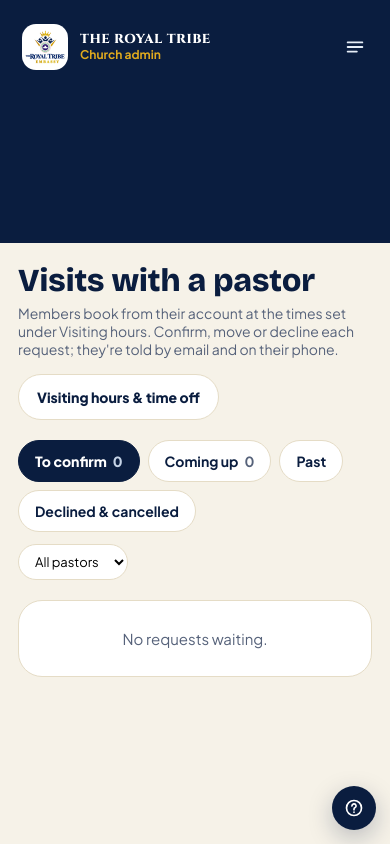
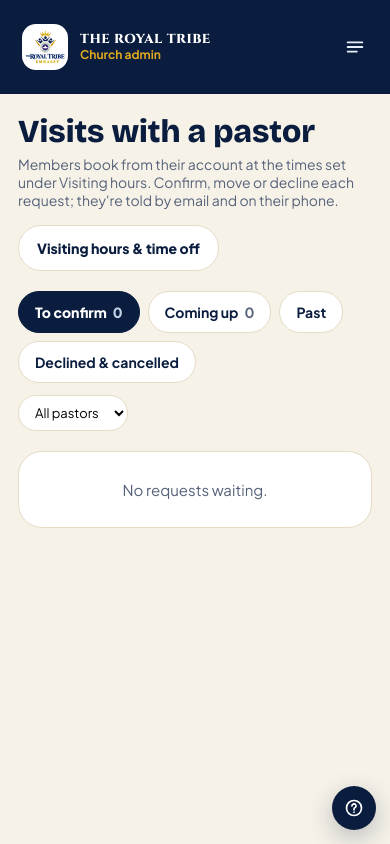
Before and after one commit to samowolabi1/TheEmbassy, a Laravel app: page /admin/appointments in a window 390 px wide. Run offline with Laravel 12, Linux system fonts and the light colour scheme; the visitor is signed in with stand-in values (Sample User, id 1); data comes from the database, SQL or seed files in the repository; data that the repository does not hold is empty; style sheets or scripts are compiled from the project's sources; parts of the project's set-up code (start-up, migrations or seed data) failed here and were passed over.

Commit message:
Mobile fixes: nothing wider than the phone, no stretched top bar, room for the Help button
Checked every public, member, seller, unit and admin page at 360, 390 and
768 pixels wide. Form fields, file pickers, columns and side panels now
shrink to fit instead of pushing pages wider than the screen (account,
community, page editor and article editor were affected); the top bar on
phones no longer stretches to fill short pages; admin pages leave room at
the bottom so the Help button never covers the last buttons; and the
first-visit tour prompt is more compact on phones.

Co-Authored-By: Claude Opus 5.5 <noreply@anthropic.com>
Claude-Session: https://claude.ai/code/session_01PCasWf1TvGbSA36jumuWqZ

```diff
--- a/resources/css/admin.css
+++ b/resources/css/admin.css
@@ -2095,6 +2095,10 @@ input[type='file'] {
 }
 
 @media (max-width: 900px) {
+  /* Short pages: keep the top bar its own height instead of stretching to fill the screen. */
+  .admin-shell {
+    align-content: flex-start;
+  }
   .js .side__menu {
     display: grid;
   }
@@ -2140,3 +2144,14 @@ input[type='file'] {
     display: none;
   }
 }
+
+/* Room at the bottom so the Help button never covers the last buttons on a page. */
+.admin-main {
+  padding-bottom: 96px;
+}
+@media (max-width: 600px) {
+  .tour-prompt {
+    font-size: 13px;
+    padding: 8px 8px 8px 14px;
+  }
+}
--- a/resources/css/base.css
+++ b/resources/css/base.css
@@ -575,3 +575,21 @@ textarea {
 .money-field--sm .money-field__symbol {
   left: 11px;
 }
+
+/* Small screens: let boxes, form fields and columns shrink to fit instead of pushing the page
+   wider than the phone. */
+input,
+select,
+textarea {
+  max-width: 100%;
+}
+input[type='file']:not(.sr-only) {
+  min-width: 0;
+  width: 100%;
+}
+.stack,
+.row > *,
+.form-row > *,
+.field {
+  min-width: 0;
+}
--- a/resources/css/pages/community.css
+++ b/resources/css/pages/community.css
@@ -792,7 +792,7 @@
   }
   .community-home__grid,
   .quiz-grid {
-    grid-template-columns: 1fr;
+    grid-template-columns: minmax(0, 1fr);
   }
   .chat__scroll {
     padding: 10px;
```
